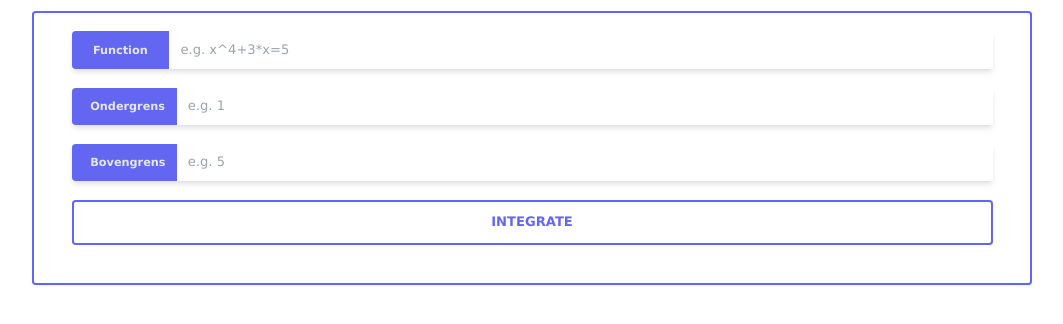
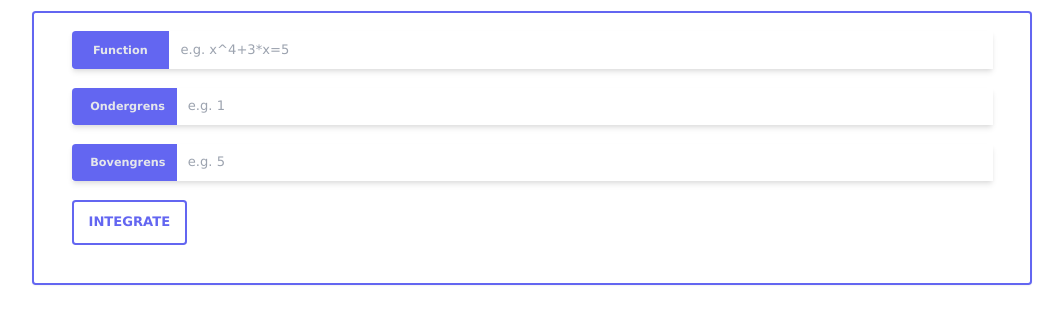
Before and after one commit to CW3A1/flask, a Flask app: page /math/integration in a window 1280 px wide. Shown: the part 172-496 px from the top of the page, without its empty margins (108-1171 px from the left). Run offline with Flask 2, Linux system fonts and the light colour scheme.

Commit message:
nbjfdnvjnvnfr

```diff
--- a/templates/maths/integration.html
+++ b/templates/maths/integration.html
@@ -2,6 +2,7 @@
 {% block content %}
 <div class="login_form border-2 border-indigo-500 p-10 pt-5 shadow-sm mx-auto flex rounded" style="width: 1000px;position: relative;top:100px;">
     <div class="sec flex-1" method="POST">
+        <form method='POST'>
         <span class="flex shadow-md mb-5 text-xs">
             <span class="bg-indigo-500 w-28 font-bold text-center text-gray-200 p-3 px-5 rounded-l">Function</span><input class="field text-sm text-gray-600 p-2 px-3 rounded-r w-full" name="f" type="text" placeholder="e.g. x^4+3*x=5">
         </span>
@@ -12,7 +13,8 @@
             <span class="bg-indigo-500 w-28 font-bold text-center text-gray-200 p-3 px-5 rounded-l">Bovengrens</span><input class="field text-sm text-gray-600 p-2 px-3 rounded-r w-full" name="bovengrens" placeholder="e.g. 5">
         </span>
 
-        <span class="border-2 border-indigo-500 hover:bg-indigo-500 hover:text-gray-100 mt-3 text-indigo-500 block text-center p-3 px-4 text-sm rounded cursor-pointer font-bold" href="{{ url_for('integration') }}">INTEGRATE</span>
+        <button class="border-2 border-indigo-500 hover:bg-indigo-500 hover:text-gray-100 mt-3 text-indigo-500 block text-center p-3 px-4 text-sm rounded cursor-pointer font-bold" href="{{ url_for('integration') }}">INTEGRATE</button>
+        </form>
     </div>
 </div>
 
```
